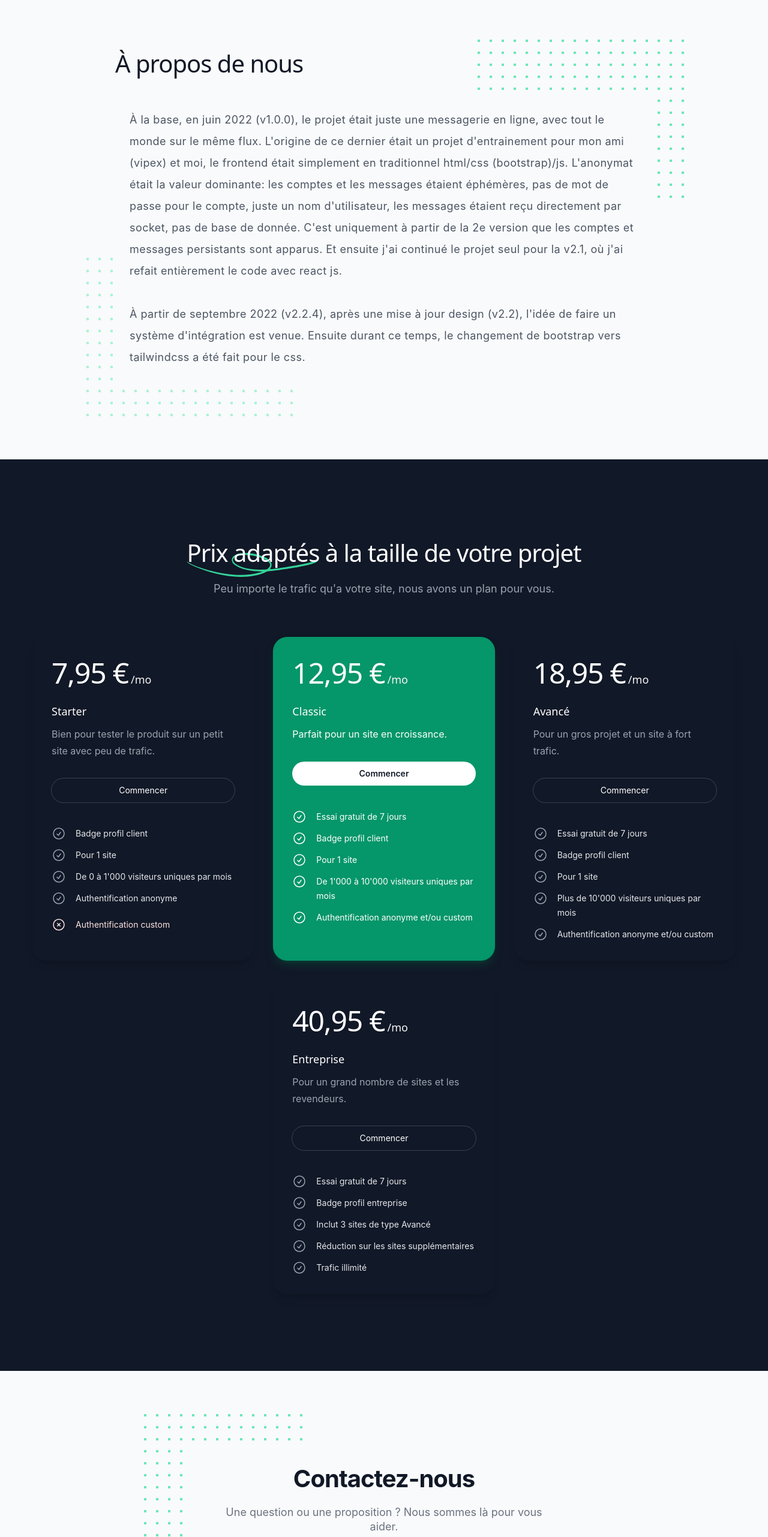
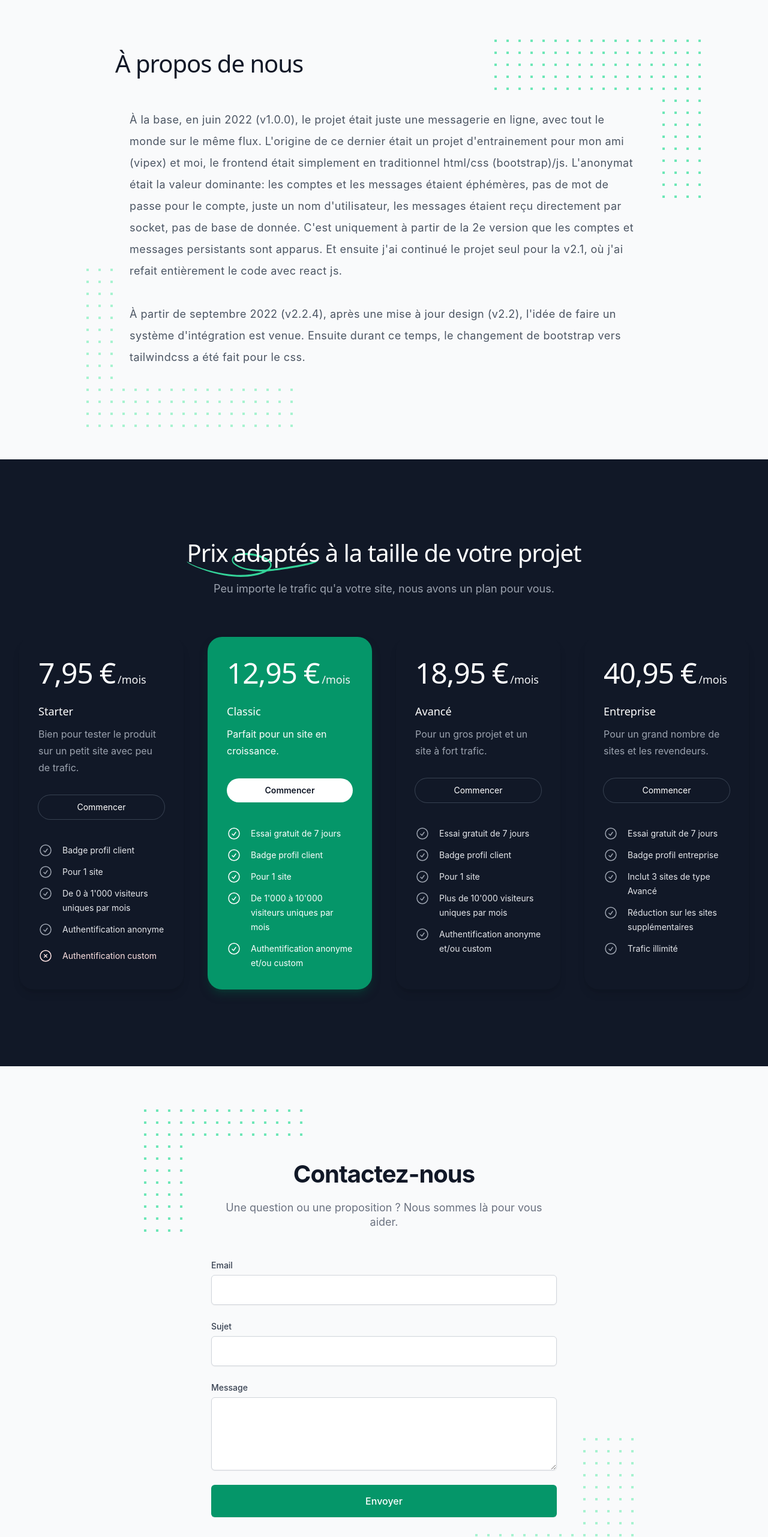
Before and after one commit to baramex/chatblast-website, a React (Create React App) app: page / in a window 1280 px wide. Shown: the part 3763-6326 px from the top of the page at 60% size. Built offline with nearby package versions, Linux system fonts and the light colour scheme.

Commit message:
reviewed svg + pricing section

```diff
--- a/src/components/Home/About.jsx
+++ b/src/components/Home/About.jsx
@@ -13,7 +13,7 @@ export function About() {
             À propos de nous
           </h2>
 
-          <svg className="absolute top-0 right-0 -mt-3 -mr-44 hidden sm:block md:-mr-28" width="404" height="384" fill="none" viewBox="0 0 404 384" aria-hidden="true">
+          <svg className="absolute top-0 right-0 -mr-10 -mt-3 hidden md:block lg:-mr-24" width="360" height="270" fill="none" viewBox="0 0 360 270" aria-hidden="true">
             <defs>
               <pattern id="1" x="0" y="0" width="20" height="20" patternUnits="userSpaceOnUse">
                 <rect x="0" y="0" width="4" height="4" className="text-emerald-300" fill="currentColor" />
@@ -21,7 +21,7 @@ export function About() {
             </defs>
             <rect width="360" height="270" fill="url(#1)" />
           </svg>
-          <svg className="absolute bottom-0 left-0 -mb-44 -ml-32 hidden sm:block md:-ml-12" width="404" height="384" fill="none" viewBox="0 0 404 384" aria-hidden="true">
+          <svg className="absolute bottom-0 left-0 -mb-20 -ml-32 hidden sm:block md:-ml-12" width="360" height="270" fill="none" viewBox="0 0 360 270" aria-hidden="true">
             <defs>
               <pattern id="2" x="0" y="0" width="20" height="20" patternUnits="userSpaceOnUse">
                 <rect x="0" y="0" width="4" height="4" className="text-emerald-200" fill="currentColor" />
--- a/src/components/Home/Contact.jsx
+++ b/src/components/Home/Contact.jsx
@@ -14,10 +14,10 @@ export default function Contact() {
         >
             <Container>
                 <div className="relative mx-auto max-w-2xl">
-                    <svg className="absolute top-0 left-0 -mt-14 hidden md:block -ml-20" width="404" height="384" fill="none" viewBox="0 0 404 384" aria-hidden="true">
+                    <svg className="absolute top-0 left-0 -mt-14 hidden md:block -ml-20" width="280" height="220" fill="none" viewBox="0 0 280 220" aria-hidden="true">
                         <rect width="280" height="220" fill="url(#1)" />
                     </svg>
-                    <svg className="absolute bottom-0 right-0 -mb-56 hidden md:block -mr-52" width="404" height="384" fill="none" viewBox="0 0 404 384" aria-hidden="true">
+                    <svg className="absolute bottom-0 right-0 -mb-16 hidden md:block -mr-28" width="280" height="220" fill="none" viewBox="0 0 280 220" aria-hidden="true">
                         <rect width="280" height="220" fill="url(#2)" />
                     </svg>
 
--- a/src/components/Home/Pricing.jsx
+++ b/src/components/Home/Pricing.jsx
@@ -26,7 +26,7 @@ function Plan({ name, price, description, href, features, excludes, featured = f
     <section
       className={clsx(
         'flex flex-col rounded-3xl px-6 sm:px-8',
-        featured ? 'order-first bg-emerald-600 py-8 lg:order-none shadow-lg shadow-emerald-900/50' : 'lg:py-8 shadow-lg'
+        featured ? 'order-first bg-emerald-600 py-8 lg:order-none shadow-lg shadow-emerald-900/50' : 'py-8 shadow-lg'
       )}
     >
       <h3 className="mt-5 font-display text-lg text-white">{name}</h3>
@@ -40,7 +40,7 @@ function Plan({ name, price, description, href, features, excludes, featured = f
       </p>
       <p className="order-first font-display text-white">
         <span className="text-5xl font-light tracking-tight">{price}</span>
-        <span className="ml-1 text-lg text-gray-100">/mo</span>
+        <span className="ml-1 text-lg text-gray-100">/mois</span>
       </p>
       <ul
         role="list"
@@ -92,7 +92,7 @@ export function Pricing() {
       aria-label="Tarifs"
       className="bg-gray-900 py-20 sm:py-32"
     >
-      <Container>
+      <Container className="max-w-[115rem]">
         <div className="md:text-center">
           <h2 className="font-display text-3xl tracking-tight text-white sm:text-4xl">
             <span className="relative whitespace-nowrap">
@@ -105,7 +105,7 @@ export function Pricing() {
             Peu importe le trafic qu'a votre site, nous avons un plan pour vous.
           </p>
         </div>
-        <div className="mt-16 flex flex-wrap justify-center [&>*]:flex-[0_0_100%] lg:[&>*]:flex-[0_0_calc(33%-2rem)] max-w-2xl gap-y-10 mx-auto lg:-mx-8 lg:max-w-none xl:mx-0 xl:gap-x-8">
+        <div className="mt-16 flex flex-wrap justify-center [&>*]:flex-[0_0_100%] md:[&>*]:flex-[0_0_calc(50%-20px)] xl:[&>*]:flex-[0_0_calc(25%-30px)] max-w-2xl gap-y-10 mx-auto md:max-w-none xl:mx-0 gap-x-10">
           <Plan
             name="Starter"
             price="7,95 €"
```
